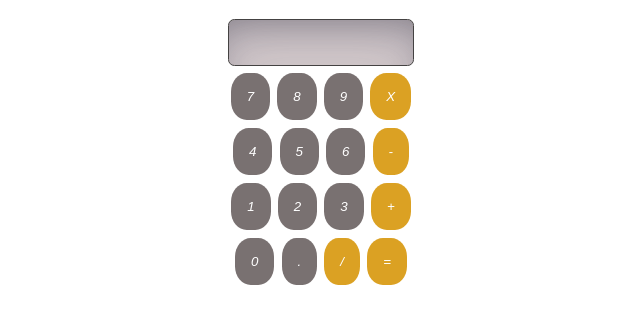
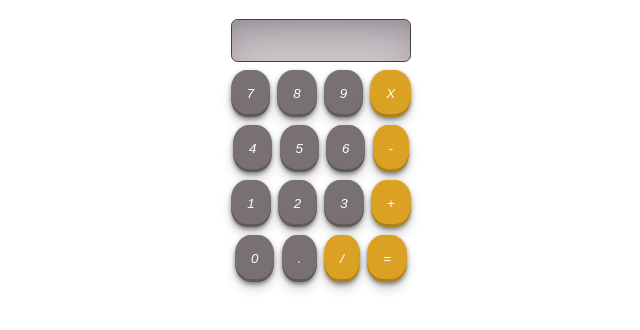
Before and after one commit to soubhagyasethy/calculator, a plain HTML site: page index.html in a window 1280 px wide. Shown: the part 62-392 px from the top of the page, without its empty margins (327-967 px from the left). Drawn offline with Linux system fonts and the light colour scheme.

Commit message:
updated buttons

```diff
--- a/style.css
+++ b/style.css
@@ -20,6 +20,22 @@
     align-items: center;
 }
 
+.input{
+    height: 1.3rem;
+    width: 11.1rem;
+    background-color: rgb(218, 208, 208);
+    display: flex;
+    justify-content: center;
+    margin-bottom: 0.39rem;
+    padding: 0.65rem 0rem;
+    border: 0.1rem solid rgb(68, 66, 66);
+    border-radius: 0.4rem;
+    box-shadow: rgba(50, 50, 93, 0.25) 0px 30px 60px -12px inset, rgba(0, 0, 0, 0.3) 0px 18px 36px -18px inset;;
+    text-align: right;
+    font-size: 1.5rem;
+
+}
+
 .row{
     margin-bottom: 0.29rem;
 }
@@ -32,24 +48,9 @@
     padding: 1rem;
     border-style: none;
     border-radius: 40%;
+    box-shadow: rgba(0, 0, 0, 0.4) 0px 2px 4px, rgba(0, 0, 0, 0.3) 0px 7px 13px -3px, rgba(0, 0, 0, 0.2) 0px -3px 0px inset;
 }
 
 .button-orange{
     background-color:rgb(219, 161, 35);
 }
-
-.input{
-    height: 1.5rem;
-    width: 11.5rem;
-    background-color: rgb(218, 208, 208);
-    display: flex;
-    justify-content: center;
-    margin-bottom: 0.39rem;
-    padding: 0.65rem 0rem;
-    border: 0.1rem solid rgb(68, 66, 66);
-    border-radius: 0.4rem;
-    box-shadow: rgba(50, 50, 93, 0.25) 0px 30px 60px -12px inset, rgba(0, 0, 0, 0.3) 0px 18px 36px -18px inset;;
-    text-align: right;
-    font-size: 1.5rem;
-
-}
```
